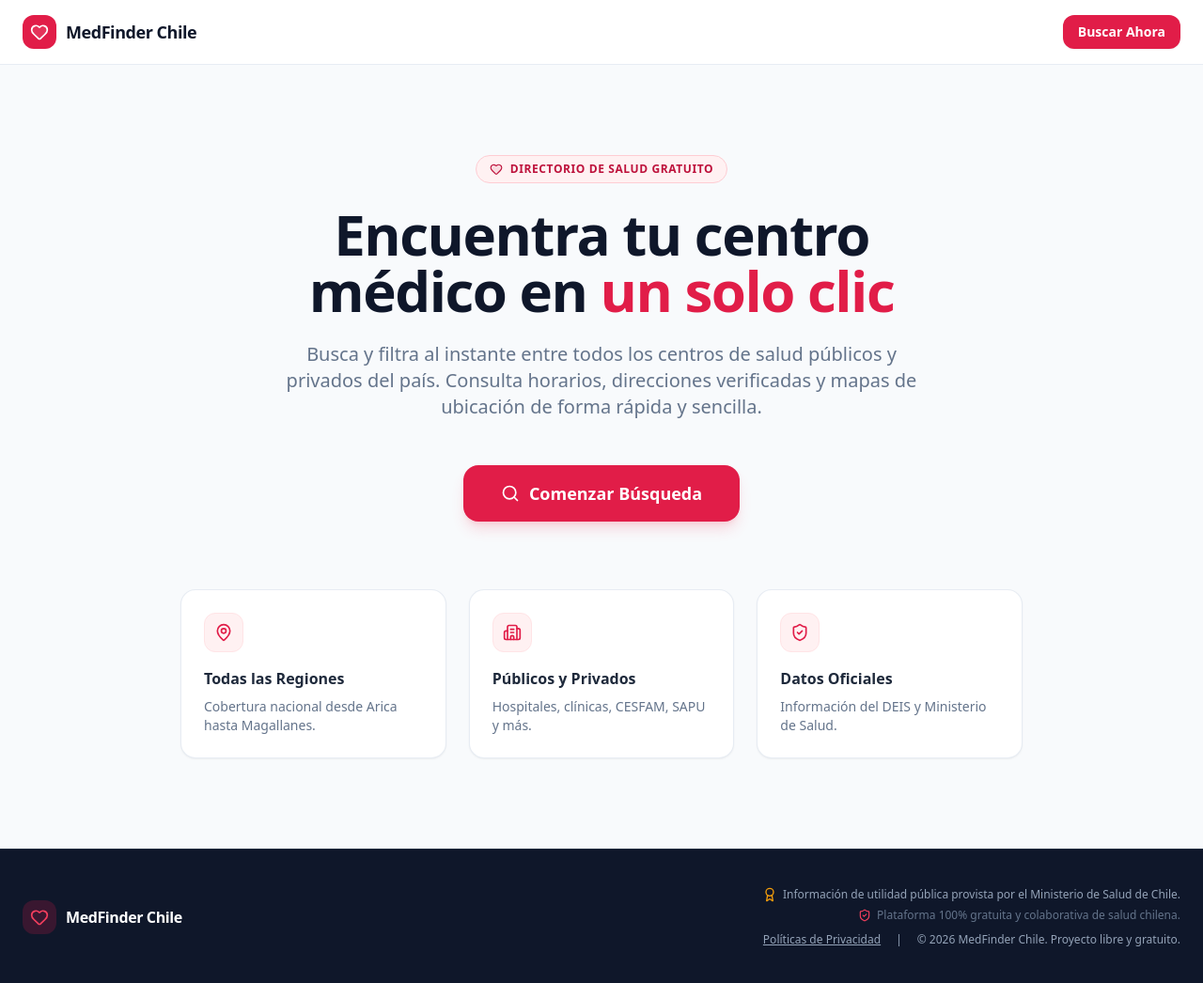
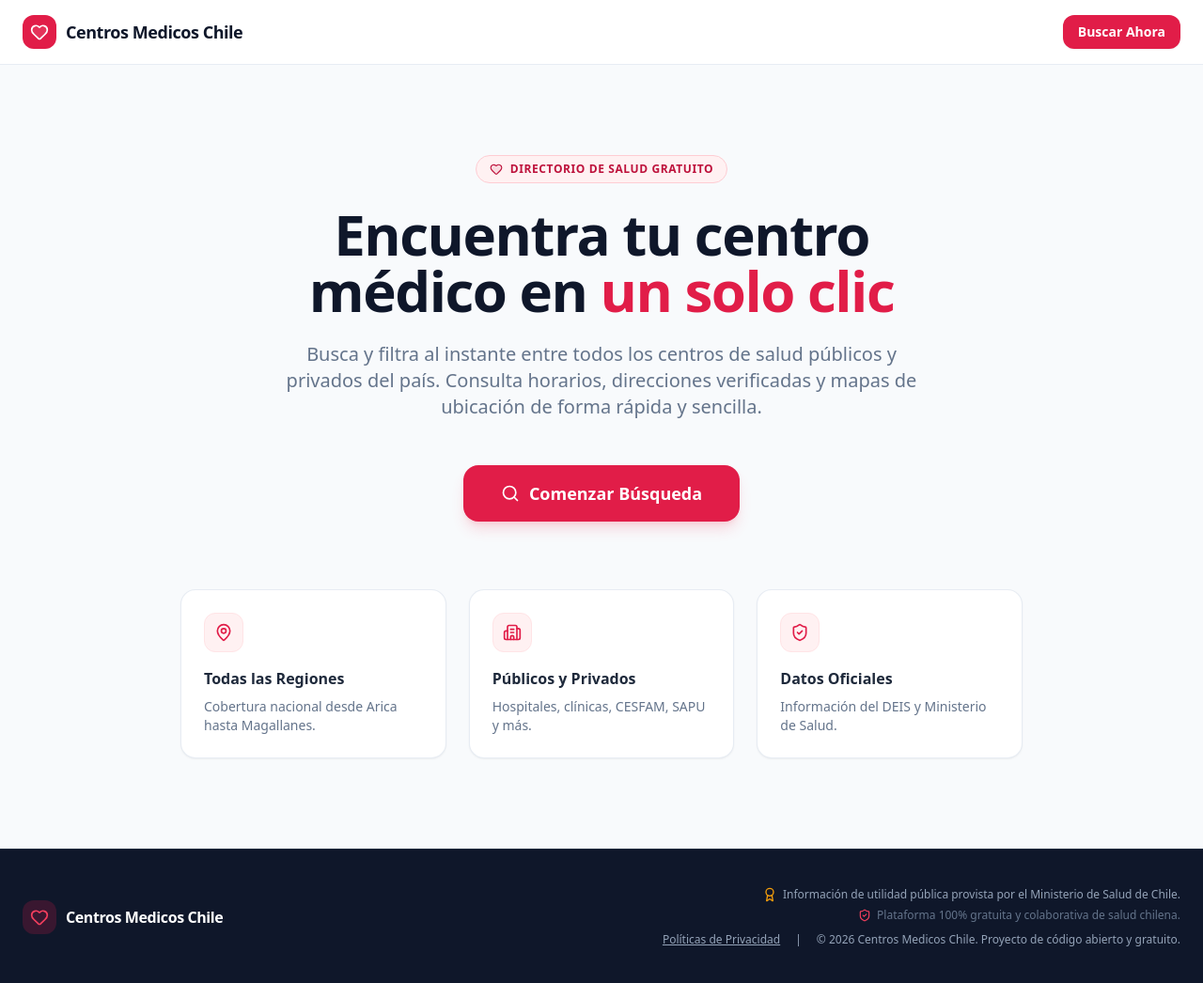
Before and after one commit to Bisyii/Centros-Medicos-Chile, a React (Vite) app: page / in a window 1280 px wide. Shown: the whole page at 94% size. Built offline with nearby package versions, Linux system fonts and the light colour scheme.

Commit message:
chore: cambiar branding de MedFinder a Centros Medicos Chile en landing page

```diff
--- a/src/components/HomeLanding.tsx
+++ b/src/components/HomeLanding.tsx
@@ -12,7 +12,7 @@ export const HomeLanding: React.FC = () => {
             <div className="bg-rose-600 p-2 rounded-xl text-white">
               <Heart className="h-5 w-5 fill-white/10" />
             </div>
-            <span className="text-slate-900 font-extrabold tracking-tight text-lg">MedFinder Chile</span>
+            <span className="text-slate-900 font-extrabold tracking-tight text-lg">Centros Medicos Chile</span>
           </div>
           <Link
             to="/buscar"
@@ -85,7 +85,7 @@ export const HomeLanding: React.FC = () => {
             <div className="bg-rose-600/20 p-2 rounded-xl text-rose-500">
               <Heart className="h-5 w-5" />
             </div>
-            <span className="text-white font-bold tracking-tight">MedFinder Chile</span>
+            <span className="text-white font-bold tracking-tight">Centros Medicos Chile</span>
           </div>
           <div className="flex flex-col items-center md:items-end gap-1.5 text-xs">
             <div className="flex items-center gap-1.5">
@@ -104,7 +104,7 @@ export const HomeLanding: React.FC = () => {
                 Políticas de Privacidad
               </Link>
               <span>|</span>
-              <p>© {new Date().getFullYear()} MedFinder Chile. Proyecto libre y gratuito.</p>
+              <p>© {new Date().getFullYear()} Centros Medicos Chile. Proyecto de código abierto y gratuito.</p>
             </div>
           </div>
         </div>
```
